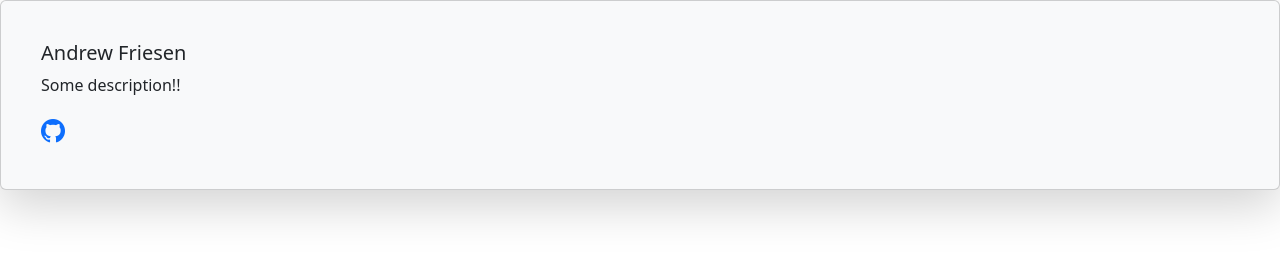
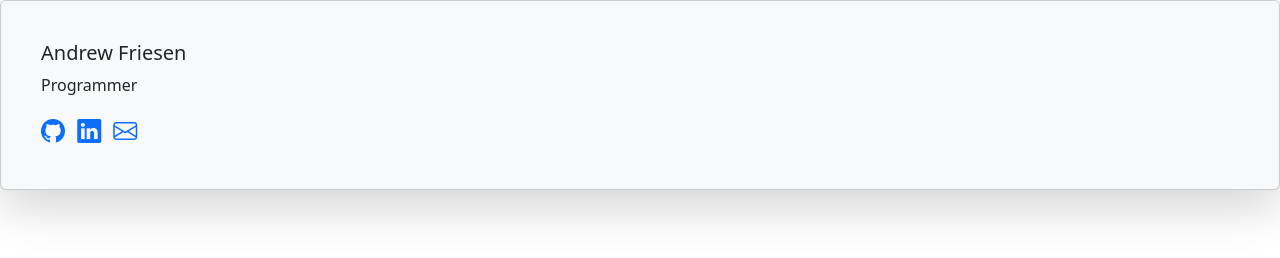
Before and after one commit to Wrekky/portfolio-website, an Astro site in the folder portfolio-website/portfolio-website/: page / in a window 1280 px wide. Built offline with nearby package versions, Linux system fonts and the light colour scheme; Astro itself is replaced by a stand-in of ours.

Commit message:
Added github and linked in icons.

```diff
--- a/portfolio-website/portfolio-website/src/pages/index.astro
+++ b/portfolio-website/portfolio-website/src/pages/index.astro
@@ -21,13 +21,27 @@ import "bootstrap/dist/css/bootstrap.css";
 			<div class="card shadow-lg p-4 bg-light rounded">
 				<div class="card-body">
 					<h5 class="card-title">Andrew Friesen</h5>
-					<p class="card-text">Some description!!</p>
-					<a
-						href="https://github.com/your-repo"
-						class="d-inline-flex align-items-center text-decoration-none"
-					>
-						<i class="bi bi-github fs-4 me-2"></i>
-					</a>
+					<p class="card-text">Programmer</p>
+					<div class="icons">
+						<a
+							href="https://github.com/Wrekky"
+							class="d-inline-flex align-items-center text-decoration-none"
+						>
+							<i class="bi bi-github fs-4 me-2"></i>
+						</a>
+						<a
+							href="https://www.linkedin.com/in/andrew-friesen-070a05223/"
+							class="d-inline-flex align-items-center text-decoration-none"
+						>
+							<i class="bi bi-linkedin fs-4 me-2"></i>
+						</a>
+						<a
+							href=""
+							class="d-inline-flex align-items-center text-decoration-none"
+						>
+							<i class="bi bi-envelope fs-4 me-2"></i>
+						</a>
+					</div>
 				</div>
 			</div>
 		</div>
```
